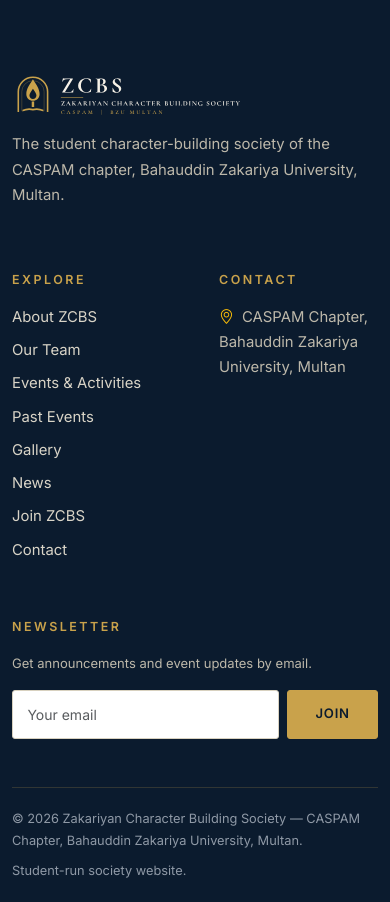
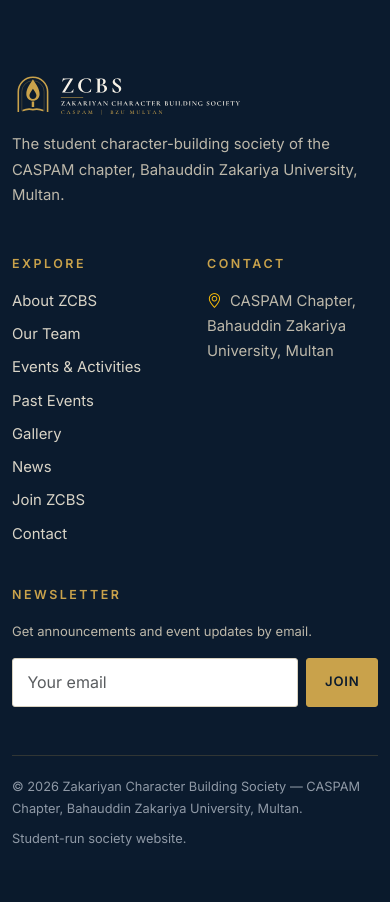
Before and after one commit to Muqtasid-Khan/ZCBS_Website, a Django app: page /events/ in a window 390 px wide. Shown: the part 1414-2316 px from the top of the page. After the commit the page ends 2260 px from the top, so only its background shows below. Run offline with Django 5.2, Linux system fonts and the light colour scheme; data comes from the database, SQL or seed files in the repository; data that the repository does not hold is empty; parts of the project's set-up code (start-up, migrations or seed data) failed here and were passed over; some libraries are stand-ins or nearby versions.

Commit message:
Enhance responsive styles in site.css
Added responsive styles for various elements to enhance usability across devices.

```diff
--- a/static/css/site.css
+++ b/static/css/site.css
@@ -199,3 +199,19 @@ body.intro-done .hero .reveal-hero:nth-child(2){transition-delay:.12s}body.intro
 .site-nav .nav-link[href$="/login/"]{border:1px solid var(--gold);border-radius:2px;color:var(--gold);margin-left:.8rem;padding:.45rem 1rem!important}
 .site-nav .nav-link[href$="/login/"]:hover{background:var(--gold);color:var(--navy)}
 @media(max-width:991px){.site-nav .nav-link[href$="/login/"]{display:inline-block;margin:.6rem 0 .3rem}}
+
+/* ---- Responsive hardening (phones, tablets, desktops) ---- */
+html{-webkit-text-size-adjust:100%;text-size-adjust:100%}
+body{overflow-x:clip}
+img,svg,video,iframe{max-width:100%}
+h1,h2,h3,h4,h5,p,li,a,td,th,.eyebrow,.role,.btn{overflow-wrap:break-word}
+.prose{overflow-wrap:break-word}.prose img{max-width:100%;height:auto}
+.prose table{display:block;max-width:100%;overflow-x:auto}
+.value-card h3{font-size:clamp(.95rem,4.2vw,1.3rem);overflow-wrap:anywhere;hyphens:auto}
+@media(max-width:575.98px){
+  .row.g-5{--bs-gutter-x:1.5rem;--bs-gutter-y:2rem}
+  .value-card{padding:1.2rem 1rem}
+  .form-control,.form-select{font-size:16px}
+  .btn{padding-left:1.1rem;padding-right:1.1rem}
+  .site-footer .social a{margin-right:.4rem}
+}
```
